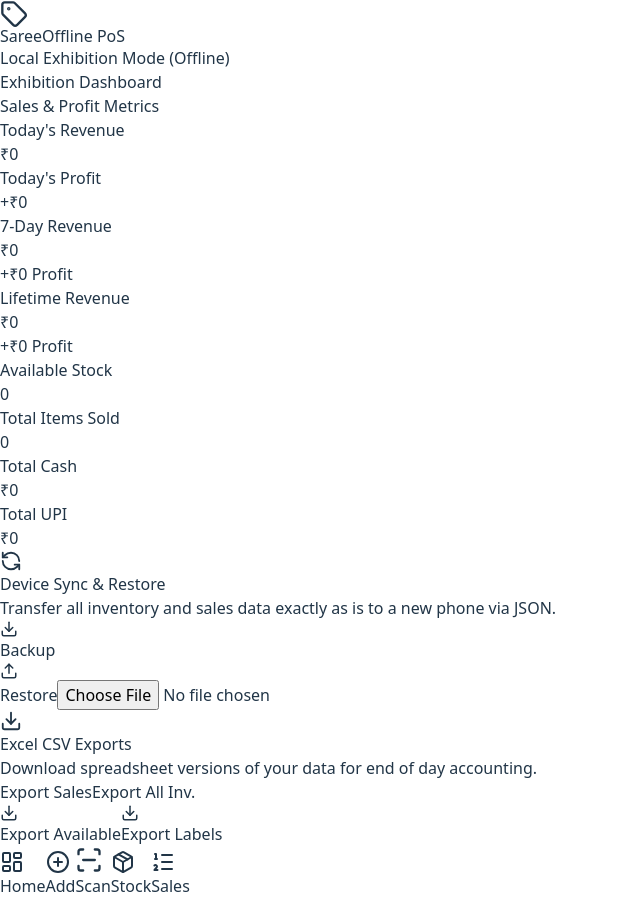
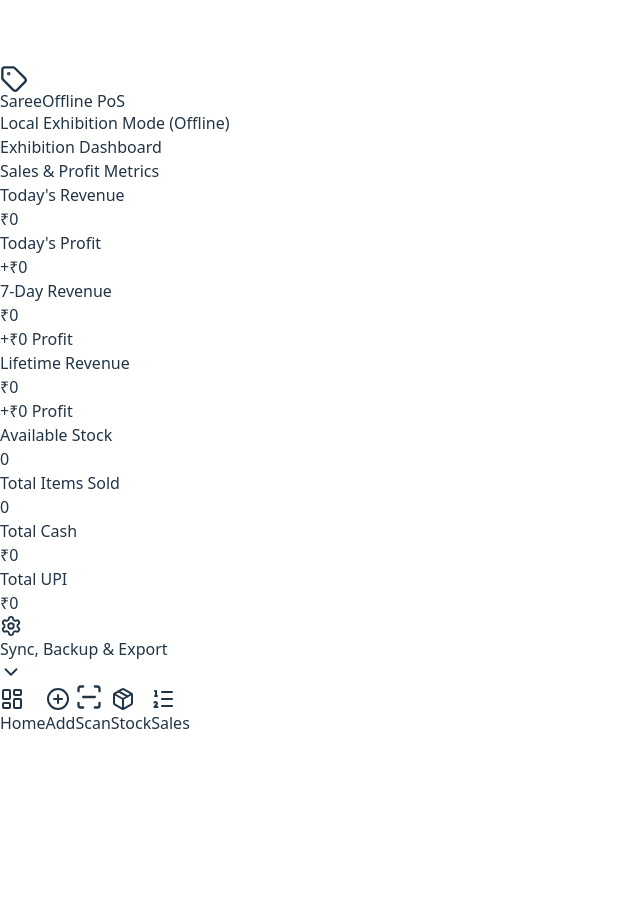
Before and after one commit to dakshay227/saree-pos, a React (Vite) app in the folder saree-pos/: page / in a window 1280 px wide. Shown: the whole page, without its empty margins (0-640 px from the left). After the commit the page ends 800 px from the top, so only its background shows below. Built offline with nearby package versions, Linux system fonts and the light colour scheme.

Commit message:
Hide export and sync, Payment method toggle

```diff
--- a/saree-pos/src/App.jsx
+++ b/saree-pos/src/App.jsx
@@ -1,5 +1,5 @@
 import React, { useState, useEffect, useRef } from 'react';
-import { Package, PlusCircle, ScanLine, ListOrdered, Tag, CheckCircle2, AlertCircle, LayoutDashboard, Download, Camera, X, Upload, Filter, RefreshCcw, Trash2, Search, ChevronDown, ChevronUp } from 'lucide-react';
+import { Package, PlusCircle, ScanLine, ListOrdered, Tag, CheckCircle2, AlertCircle, LayoutDashboard, Download, Camera, X, Upload, Filter, RefreshCcw, Trash2, Search, ChevronDown, ChevronUp, Settings, ArrowRightLeft } from 'lucide-react';
 
 // --- Configuration ---
 const RESET_PASSWORD = "9999"; // Add your secret numeric PIN here
@@ -56,6 +56,7 @@ export default function App() {
   const [showResetModal, setShowResetModal] = useState(false); // Reset confirmation state
   const [extraDiscount, setExtraDiscount] = useState(0);
   const [itemToDelete, setItemToDelete] = useState(null); // State for deleting item modal
+  const [showAdvancedTools, setShowAdvancedTools] = useState(false); // Dashboard tools toggle
 
   // Sales Log State
   const [salesTimeFilter, setSalesTimeFilter] = useState('today'); // 'today', '7day', 'all'
@@ -171,6 +172,7 @@ export default function App() {
     setExtraDiscount(0);
     setSalesSearchQuery('');
     setExpandedGroups({});
+    setShowAdvancedTools(false);
     // Clear databases
     await setDBItem('saree_inventory', []);
     await setDBItem('saree_sales', []);
@@ -420,6 +422,21 @@ export default function App() {
     showNotification(`Sale Completed! ${cart.length} items sold.`);
   };
 
+  const togglePaymentMethod = (transactionId) => {
+    const updatedSales = sales.map(sale => {
+      const saleGroupId = sale.timestampISO || sale.saleDate;
+      if (saleGroupId === transactionId) {
+        return {
+          ...sale,
+          paymentMethod: sale.paymentMethod === 'UPI' ? 'Cash' : 'UPI'
+        };
+      }
+      return sale;
+    });
+    setSales(updatedSales);
+    showNotification('Payment method updated.');
+  };
+
   // --- CAMERA SCANNER LOGIC ---
 
   const startCameraScanner = () => {
@@ -748,8 +765,21 @@ export default function App() {
           </div>
         </div>
 
+        {/* Advanced Tools Toggle */}
+        <div className="mt-4">
+          <button
+            onClick={() => setShowAdvancedTools(!showAdvancedTools)}
+            className="w-full bg-gray-200 text-gray-800 font-bold py-4 rounded-xl hover:bg-gray-300 transition-colors flex justify-between items-center px-5 shadow-sm text-base"
+          >
+            <span className="flex items-center gap-2"><Settings size={22} /> Sync, Backup & Export</span>
+            {showAdvancedTools ? <ChevronUp size={22} /> : <ChevronDown size={22} />}
+          </button>
+        </div>
+
+        {showAdvancedTools && (
+          <div className="space-y-4 mt-4">
             {/* Database Sync / Backup & Restore Block */}
-        <div className="bg-white p-5 rounded-xl shadow-sm border border-purple-200 mt-2">
+            <div className="bg-white p-5 rounded-xl shadow-sm border border-purple-200">
               <h3 className="font-bold text-purple-900 mb-2 flex items-center gap-2 text-lg">
                 <RefreshCcw size={22} /> Device Sync & Restore
               </h3>
@@ -789,6 +819,8 @@ export default function App() {
                 </div>
               </div>
             </div>
+          </div>
+        )}
       </div>
     );
   };
@@ -1298,9 +1330,16 @@ export default function App() {
                     <div>
                       <p className="text-sm text-gray-500 font-bold uppercase mb-1.5">{group.time}</p>
                       <div className="flex items-center gap-2">
-                        <span className={`px-2.5 py-1 rounded-md text-xs uppercase font-bold text-white ${group.paymentMethod === 'UPI' ? 'bg-blue-600' : 'bg-green-600'}`}>
-                          {group.paymentMethod || 'CASH'}
-                        </span>
+                        <button
+                          onClick={(e) => {
+                            e.stopPropagation();
+                            togglePaymentMethod(group.id);
+                          }}
+                          className={`flex items-center gap-1 px-2.5 py-1 rounded-md text-xs uppercase font-bold text-white shadow-sm transition-transform active:scale-95 ${group.paymentMethod === 'UPI' ? 'bg-blue-600 hover:bg-blue-700' : 'bg-green-600 hover:bg-green-700'}`}
+                          title="Click to switch payment method"
+                        >
+                          {group.paymentMethod || 'CASH'} <ArrowRightLeft size={12} />
+                        </button>
                         <span className="text-sm text-gray-600 font-bold">{group.items.length} item(s)</span>
                       </div>
                     </div>
```
Lines whose indentation alone changed are shown as unchanged.
